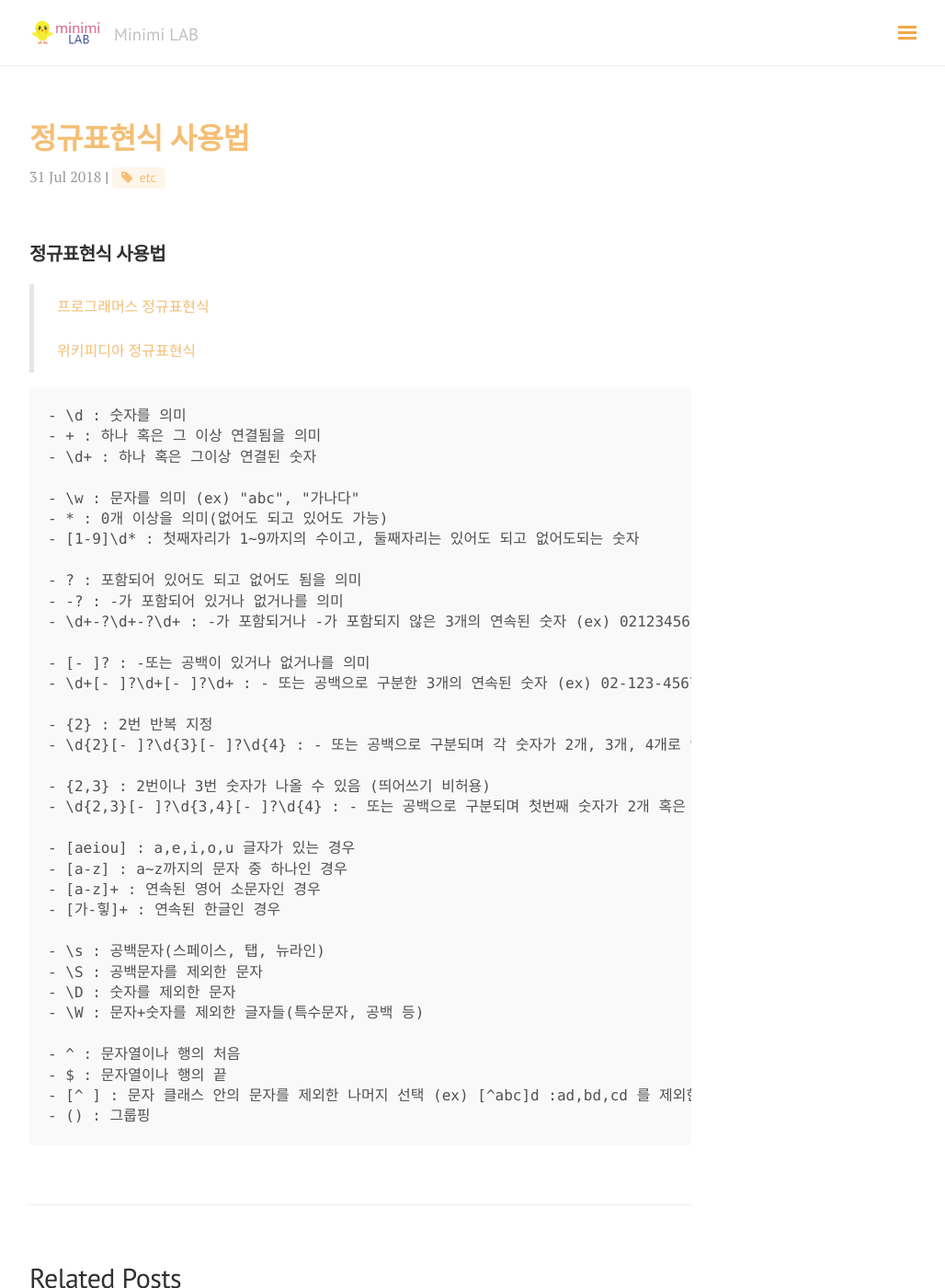
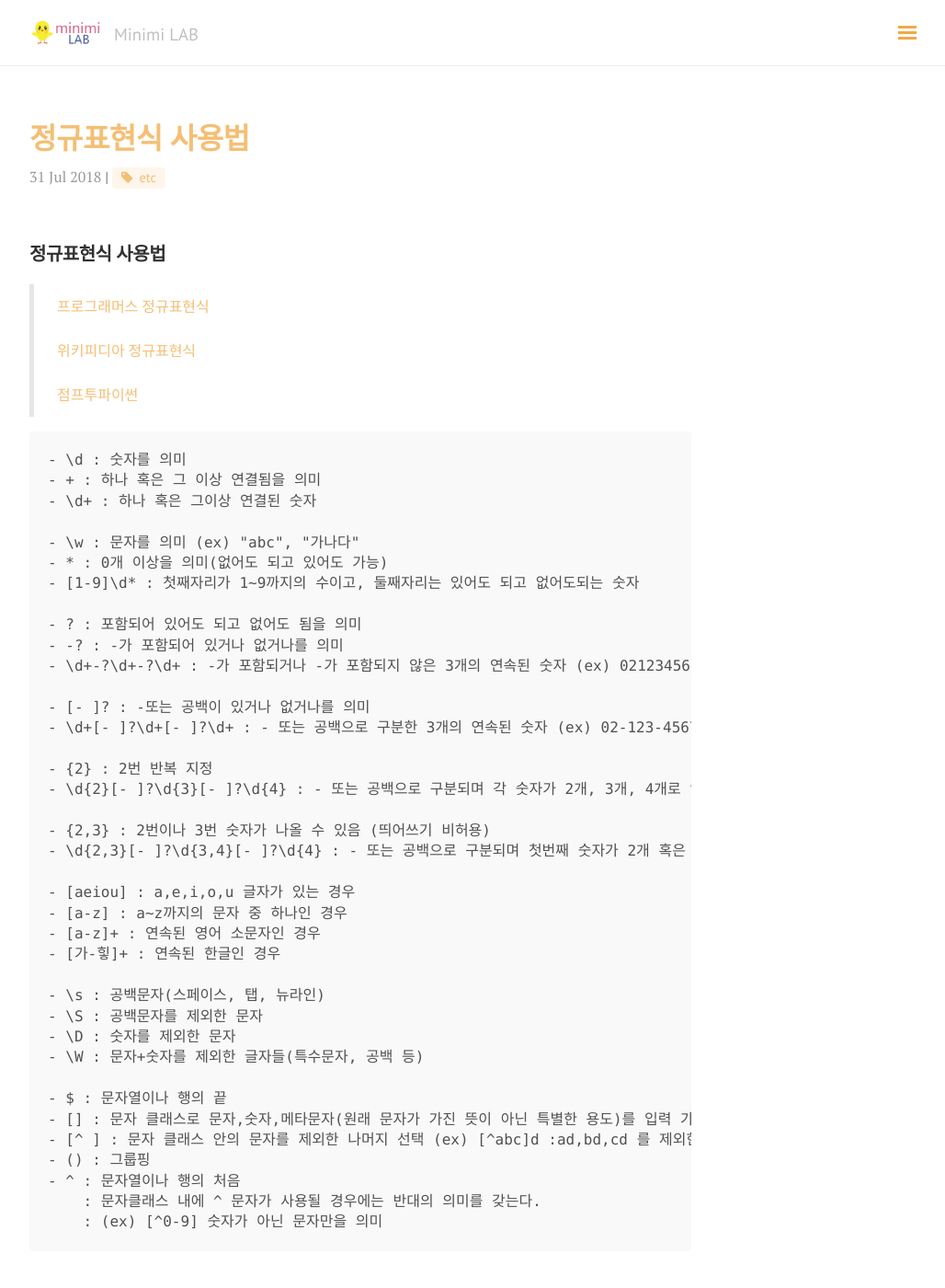
Before and after one commit to min-ji-kim/min-ji-kim.github.io, a Jekyll site: the page built from _posts/2018-07-31-regexs.md, in a window 1280 px wide and 1400 px high. Shown: the whole window at 92% size, without its empty margins (248-1276 px from the left). Built offline with Jekyll 4.4.1, drawn with Linux system fonts in a browser that asks for light colours; nearby versions of some CDN libraries; comment, search, counter and statistics services are not loaded.

Commit message:
update text

````diff
--- a/_posts/2018-07-31-regexs.md
+++ b/_posts/2018-07-31-regexs.md
@@ -10,6 +10,8 @@ tags : etc
 >[프로그래머스 정규표현식](https://programmers.co.kr/learn/courses/11)
 >
 >[위키피디아 정규표현식](https://ko.wikipedia.org/wiki/%EC%A0%95%EA%B7%9C_%ED%91%9C%ED%98%84%EC%8B%9D)
+>
+>[점프투파이썬](https://wikidocs.net/4308#_2)
 
 ```
 - \d : 숫자를 의미
@@ -43,8 +45,11 @@ tags : etc
 - \D : 숫자를 제외한 문자
 - \W : 문자+숫자를 제외한 글자들(특수문자, 공백 등)
 
-- ^ : 문자열이나 행의 처음
 - $ : 문자열이나 행의 끝
+- [] : 문자 클래스로 문자,숫자,메타문자(원래 문자가 가진 뜻이 아닌 특별한 용도)를 입력 가능
 - [^ ] : 문자 클래스 안의 문자를 제외한 나머지 선택 (ex) [^abc]d :ad,bd,cd 를 제외한 문자
 - () : 그룹핑
+- ^ : 문자열이나 행의 처음
+    : 문자클래스 내에 ^ 문자가 사용될 경우에는 반대의 의미를 갖는다.
+    : (ex) [^0-9] 숫자가 아닌 문자만을 의미
 ```
````
